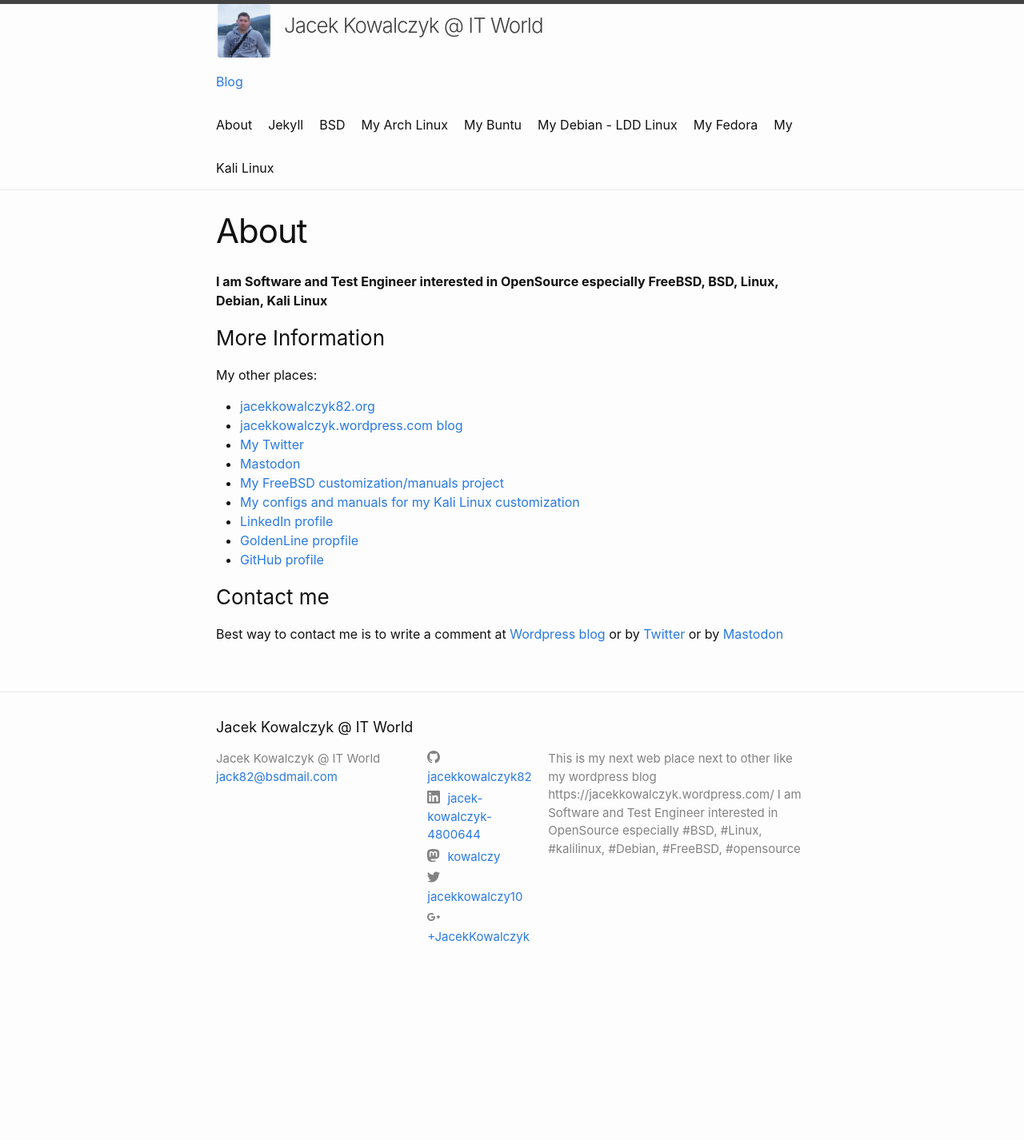
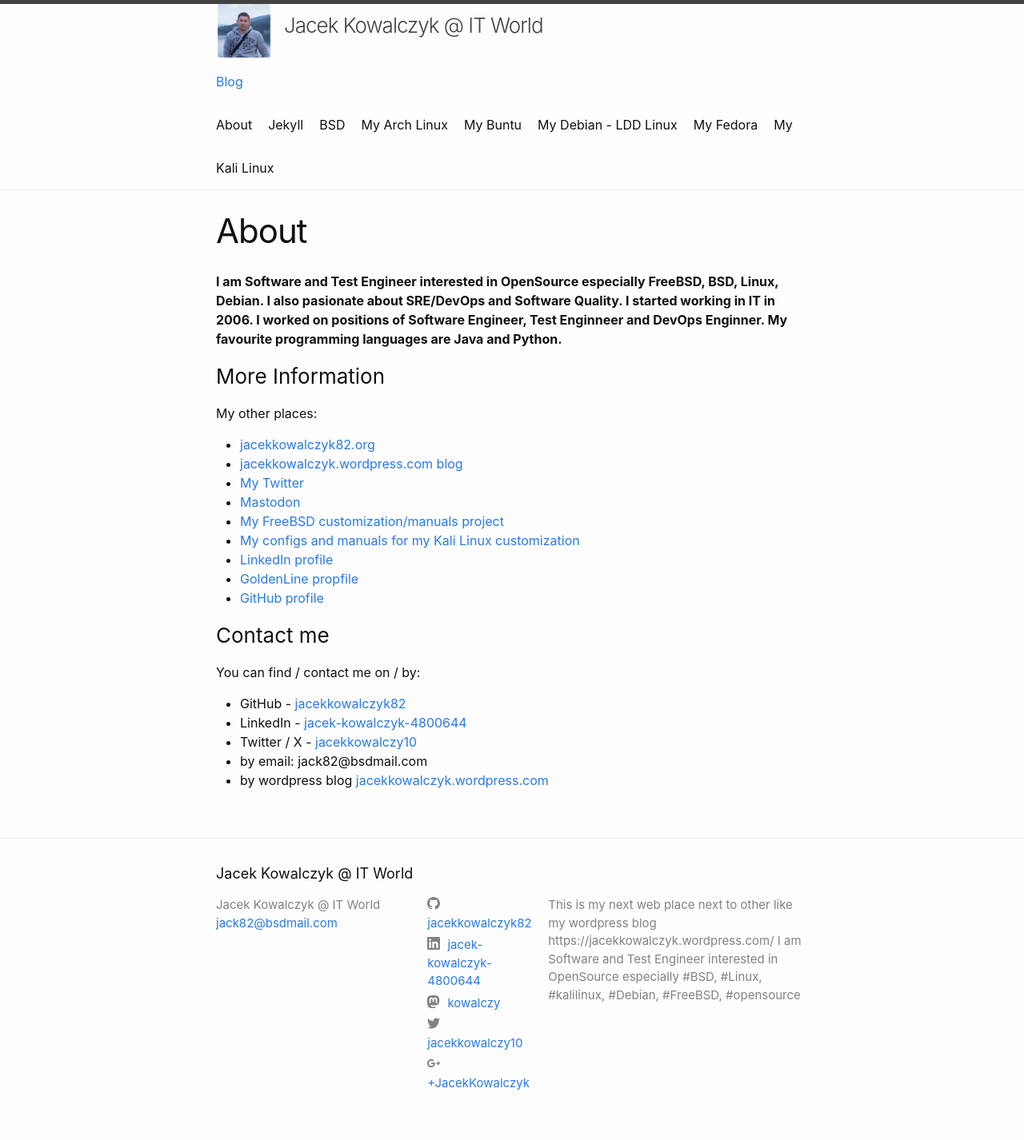
Before and after one commit to jacekkowalczyk82/jacekkowalczyk82.github.io, a Jekyll site: the page built from about.md, in a window 1280 px wide. Shown: the whole page at 80% size. Built offline with Jekyll 4.4.1, drawn with Linux system fonts in a browser that asks for light colours; before the commit the page ends 1243 px from its top, so only the background shows below that.

Commit message:
adjusted about page to the content on jacekkowalczyk82.org

```diff
--- a/about.md
+++ b/about.md
@@ -4,7 +4,10 @@ title: About
 permalink: /about/
 ---
 
-**I am Software and Test Engineer interested in OpenSource especially FreeBSD, BSD, Linux, Debian, Kali Linux**
+**I am Software and Test Engineer interested in OpenSource especially FreeBSD, BSD, Linux, Debian.
+I also pasionate about SRE/DevOps and Software Quality. I started working in IT in 2006.
+I worked on positions of Software Engineer, Test Enginneer and DevOps Enginner.
+My favourite programming languages are Java and Python.**
 
 ### More Information
 
@@ -22,4 +25,9 @@ My other places:
 
 ### Contact me
 
-Best way to contact  me is to write a comment at [Wordpress blog](https://jacekkowalczyk.wordpress.com/) or by [Twitter](https://mobile.twitter.com/jacekkowalczy10/) or by [Mastodon](https://mastodon.technology/@kowalczy)
+You can find / contact me on / by:
+* GitHub  - [jacekkowalczyk82](https://github.com/jacekkowalczyk82)
+* LinkedIn - [jacek-kowalczyk-4800644](https://www.linkedin.com/in/jacek-kowalczyk-4800644)
+* Twitter / X - [jacekkowalczy10](https://www.twitter.com/jacekkowalczy10)
+* by email: jack82@bsdmail.com
+* by wordpress blog [jacekkowalczyk.wordpress.com](https://jacekkowalczyk.wordpress.com)
```
